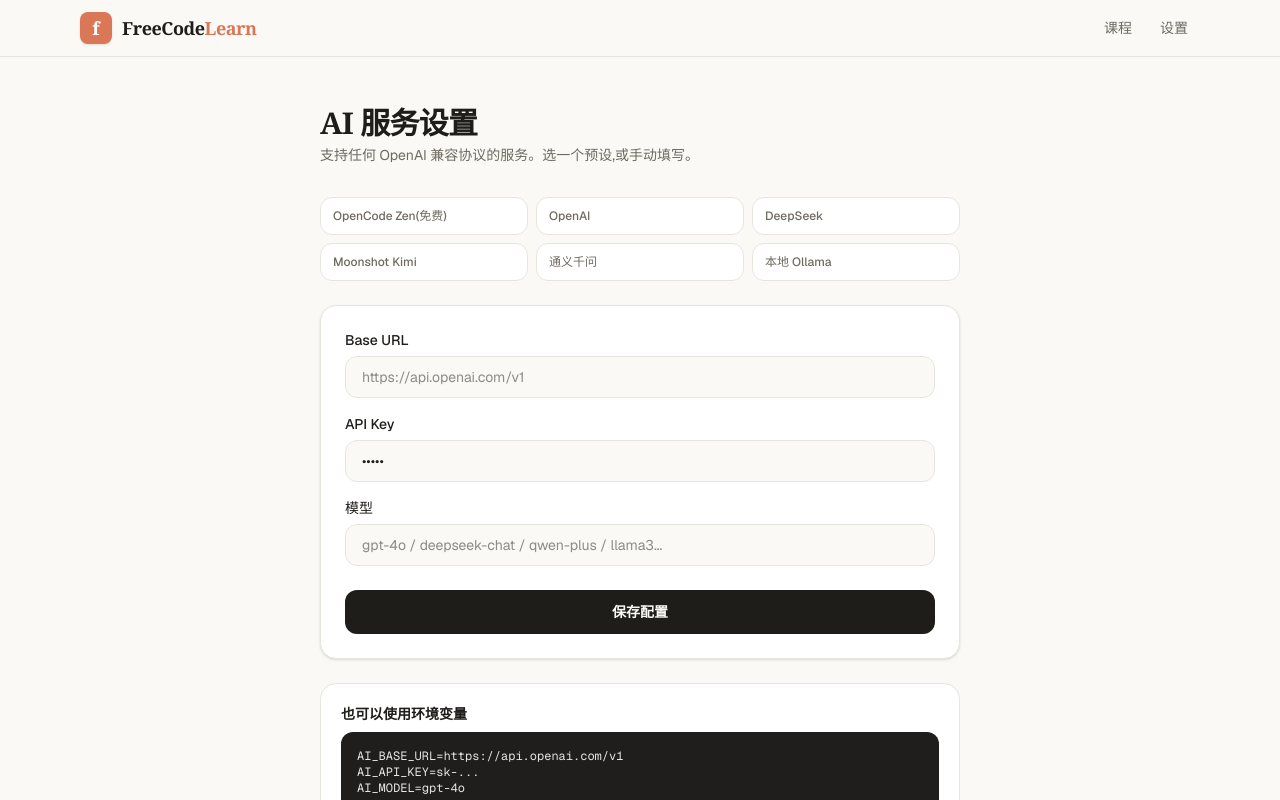
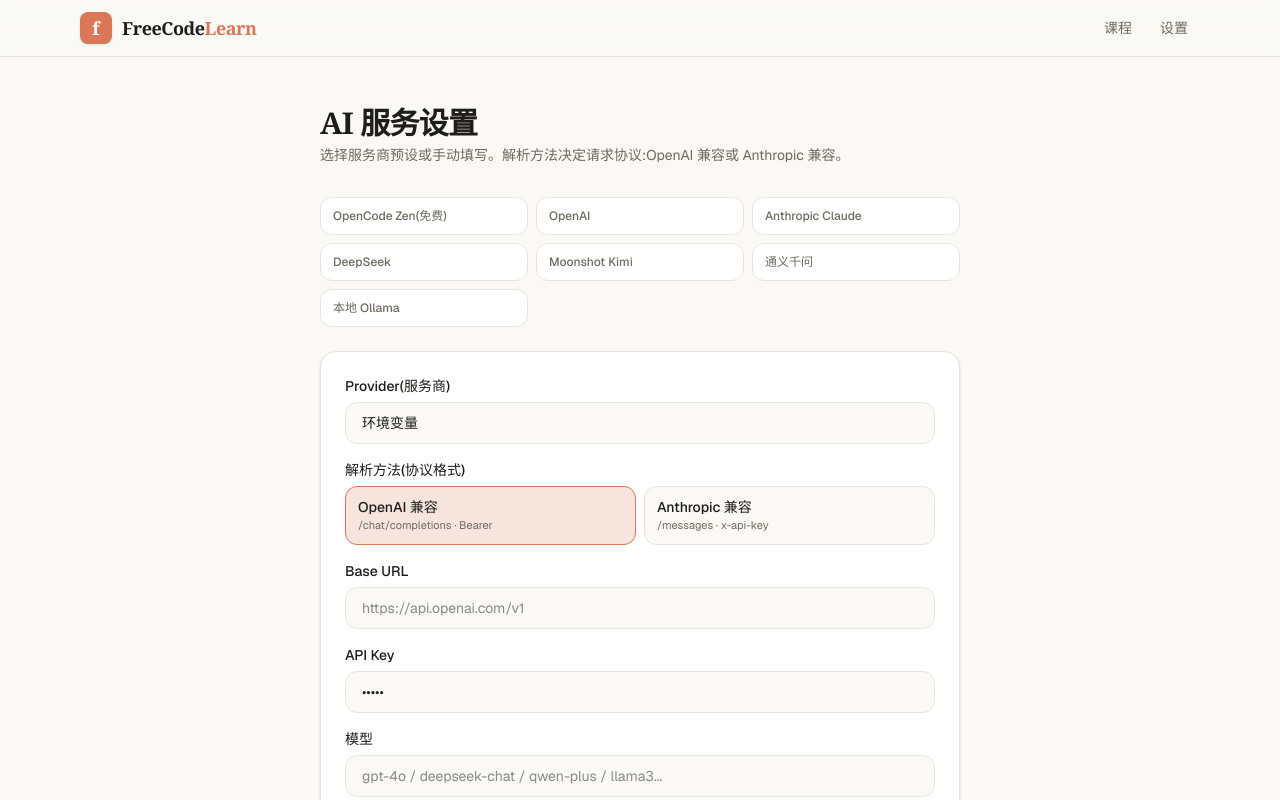
Before and after one commit to cuiJY-still-in-school/freecodelearn, a Next.js app: page /settings in a window 1280 px wide. Shown: the top 800 px of the page. Built offline with nearby package versions, Linux system fonts and the light colour scheme; no server answers.

Commit message:
feat(freecodelearn): AI 设置支持 provider/解析方法(OpenAI 或 Anthropic 协议)/baseUrl/apiKey/model,Anthropic 走 Messages API

```diff
--- a/app/api/settings/route.ts
+++ b/app/api/settings/route.ts
@@ -1,17 +1,22 @@
 import { NextResponse } from "next/server";
-import { getSettings, saveSettings } from "@/lib/store";
+import { getSettings, saveSettings, type ParseMethod } from "@/lib/store";
 
 export async function GET() {
   const settings = await getSettings();
-  return NextResponse.json(settings ?? { baseUrl: "", apiKey: "", model: "" });
+  return NextResponse.json(
+    settings ?? { provider: "", baseUrl: "", apiKey: "", model: "", parseMethod: "openai" }
+  );
 }
 
 export async function POST(req: Request) {
   const body = await req.json();
+  const parseMethod: ParseMethod = body.parseMethod === "anthropic" ? "anthropic" : "openai";
   const settings = {
+    provider: String(body.provider ?? "自定义").trim() || "自定义",
     baseUrl: String(body.baseUrl ?? "").trim(),
     apiKey: String(body.apiKey ?? "").trim(),
     model: String(body.model ?? "").trim(),
+    parseMethod,
   };
   if (!settings.apiKey) {
     return NextResponse.json({ error: "apiKey 不能为空" }, { status: 400 });
--- a/app/settings/page.tsx
+++ b/app/settings/page.tsx
@@ -2,49 +2,78 @@
 
 import { useEffect, useState } from "react";
 
-const PRESETS = [
+const PRESETS: {
+  name: string;
+  provider: string;
+  baseUrl: string;
+  model: string;
+  parseMethod: "openai" | "anthropic";
+  hint: string;
+}[] = [
   {
     name: "OpenCode Zen(免费)",
+    provider: "OpenCode Zen",
     baseUrl: "https://opencode.ai/zen/v1",
     model: "deepseek-v4-flash-free",
+    parseMethod: "openai",
     hint: "免费额度约 100 次/天,无需信用卡",
   },
   {
     name: "OpenAI",
+    provider: "OpenAI",
     baseUrl: "https://api.openai.com/v1",
     model: "gpt-4o",
+    parseMethod: "openai",
     hint: "",
   },
   {
+    name: "Anthropic Claude",
+    provider: "Anthropic",
+    baseUrl: "https://api.anthropic.com/v1",
+    model: "claude-sonnet-4-20250514",
+    parseMethod: "anthropic",
+    hint: "使用 Anthropic Messages API 协议",
+  },
+  {
     name: "DeepSeek",
+    provider: "DeepSeek",
     baseUrl: "https://api.deepseek.com/v1",
     model: "deepseek-chat",
+    parseMethod: "openai",
     hint: "",
   },
   {
     name: "Moonshot Kimi",
+    provider: "Moonshot",
     baseUrl: "https://api.moonshot.cn/v1",
     model: "kimi-k2",
+    parseMethod: "openai",
     hint: "",
   },
   {
     name: "通义千问",
+    provider: "阿里云",
     baseUrl: "https://dashscope.aliyuncs.com/compatible-mode/v1",
     model: "qwen-plus",
+    parseMethod: "openai",
     hint: "",
   },
   {
     name: "本地 Ollama",
+    provider: "Ollama",
     baseUrl: "http://localhost:11434/v1",
     model: "llama3",
+    parseMethod: "openai",
     hint: "需先 ollama pull 一个模型",
   },
 ];
 
 export default function SettingsPage() {
+  const [provider, setProvider] = useState("");
   const [baseUrl, setBaseUrl] = useState("");
   const [apiKey, setApiKey] = useState("");
   const [model, setModel] = useState("");
+  const [parseMethod, setParseMethod] = useState<"openai" | "anthropic">("openai");
   const [saved, setSaved] = useState(false);
   const [error, setError] = useState("");
   const [loading, setLoading] = useState(true);
@@ -58,9 +87,11 @@
     fetch("/api/settings")
       .then((r) => r.json())
       .then((d) => {
+        setProvider(d.provider ?? "自定义");
         setBaseUrl(d.baseUrl ?? "");
         setApiKey(d.apiKey ?? "");
         setModel(d.model ?? "");
+        setParseMethod(d.parseMethod === "anthropic" ? "anthropic" : "openai");
       })
       .finally(() => setLoading(false));
     fetch("/api/github-settings")
@@ -96,7 +127,7 @@
       const res = await fetch("/api/settings", {
         method: "POST",
         headers: { "Content-Type": "application/json" },
-        body: JSON.stringify({ baseUrl, apiKey, model }),
+        body: JSON.stringify({ provider, baseUrl, apiKey, model, parseMethod }),
       });
       const data = await res.json();
       if (!res.ok) throw new Error(data.error ?? "保存失败");
@@ -108,8 +139,10 @@
   }
 
   function applyPreset(p: (typeof PRESETS)[number]) {
+    setProvider(p.provider);
     setBaseUrl(p.baseUrl);
     setModel(p.model);
+    setParseMethod(p.parseMethod);
     setSaved(false);
     setError("");
   }
@@ -120,7 +153,7 @@
         AI 服务设置
       </h1>
       <p className="mb-8 text-sm text-ink-soft">
-        支持任何 OpenAI 兼容协议的服务。选一个预设,或手动填写。
+        选择服务商预设或手动填写。解析方法决定请求协议:OpenAI 兼容或 Anthropic 兼容。
       </p>
 
       <div className="mb-6 grid grid-cols-2 gap-2 sm:grid-cols-3">
@@ -144,6 +177,38 @@
         onSubmit={save}
         className="rounded-2xl border border-line bg-card p-6 shadow-sm"
       >
+        <label className="mb-1.5 block text-sm font-medium text-ink">
+          Provider(服务商)
+        </label>
+        <input
+          value={provider}
+          onChange={(e) => setProvider(e.target.value)}
+          placeholder="OpenCode Zen / OpenAI / Anthropic / 自定义..."
+          className="mb-4 w-full rounded-xl border border-line bg-bg px-4 py-2.5 text-sm outline-none transition focus:border-accent focus:ring-2 focus:ring-accent/20"
+        />
+        <label className="mb-1.5 block text-sm font-medium text-ink">
+          解析方法(协议格式)
+        </label>
+        <div className="mb-4 grid grid-cols-2 gap-2">
+          {[
+            { v: "openai" as const, l: "OpenAI 兼容", d: "/chat/completions · Bearer" },
+            { v: "anthropic" as const, l: "Anthropic 兼容", d: "/messages · x-api-key" },
+          ].map((o) => (
+            <button
+              key={o.v}
+              type="button"
+              onClick={() => setParseMethod(o.v)}
+              className={`rounded-xl border px-3 py-2.5 text-left transition ${
+                parseMethod === o.v
+                  ? "border-accent bg-accent-soft"
+                  : "border-line bg-bg hover:border-accent/40"
+              }`}
+            >
+              <span className="block text-sm font-medium">{o.l}</span>
+              <span className="block text-[11px] text-ink-soft">{o.d}</span>
+            </button>
+          ))}
+        </div>
         <label className="mb-1.5 block text-sm font-medium text-ink">
           Base URL
         </label>
@@ -199,7 +264,9 @@
         <pre className="overflow-x-auto rounded-xl bg-[#1f1e1d] p-4 font-mono text-xs text-[#e8e6e1]">
           {`AI_BASE_URL=https://api.openai.com/v1
 AI_API_KEY=sk-...
-AI_MODEL=gpt-4o`}
+AI_MODEL=gpt-4o
+AI_PROVIDER=OpenAI
+AI_PARSE_METHOD=openai   # 或 anthropic`}
         </pre>
         <p className="mt-3 text-xs text-ink-soft">
           环境变量优先级低于网页设置。密钥仅保存在本机
--- a/lib/ai.ts
+++ b/lib/ai.ts
@@ -115,7 +115,7 @@
   const settings = await getSettings();
   if (!settings || !settings.apiKey) {
     throw new Error(
-      "未配置 AI 服务。请先在「设置」页填写 baseUrl / apiKey / model,或设置环境变量 AI_BASE_URL、AI_API_KEY、AI_MODEL"
+      "未配置 AI 服务。请先在「设置」页填写 provider / baseUrl / apiKey / model,或设置环境变量 AI_BASE_URL、AI_API_KEY、AI_MODEL"
     );
   }
 
@@ -123,6 +123,42 @@
     /\/+$/,
     ""
   );
+  const method = settings.parseMethod ?? "openai";
+
+  if (method === "anthropic") {
+    const response = await fetch(`${baseUrl}/messages`, {
+      method: "POST",
+      headers: {
+        "Content-Type": "application/json",
+        "x-api-key": settings.apiKey,
+        "anthropic-version": "2023-06-01",
+        ...(json ? { "anthropic-beta": "json-20250507" } : {}),
+      },
+      body: JSON.stringify({
+        model: settings.model,
+        max_tokens: 8192,
+        temperature: 0.7,
+        system: json
+          ? `${SYSTEM_PROMPT}\n\n严格输出 JSON,不要任何多余文字或 markdown 代码块。`
+          : SYSTEM_PROMPT,
+        messages: [{ role: "user", content: userPrompt }],
+      }),
+    });
+    if (!response.ok) {
+      const text = await response.text();
+      throw new Error(`AI 服务请求失败 (${response.status}): ${text.slice(0, 300)}`);
+    }
+    const data = await response.json();
+    const content: string =
+      (Array.isArray(data?.content)
+        ? data.content
+            .map((b: { text?: string }) => b?.text ?? "")
+            .join("")
+        : "") ?? "";
+    if (!content) throw new Error("AI 返回为空,请检查模型配置");
+    return content;
+  }
+
   const response = await fetch(`${baseUrl}/chat/completions`, {
     method: "POST",
     headers: {
--- a/lib/store.ts
+++ b/lib/store.ts
@@ -7,10 +7,14 @@
 const COURSES_DIR = path.join(DATA_DIR, "courses");
 const SETTINGS_FILE = path.join(DATA_DIR, "settings.json");
 
+export type ParseMethod = "openai" | "anthropic";
+
 export interface AISettings {
+  provider: string;
   baseUrl: string;
   apiKey: string;
   model: string;
+  parseMethod: ParseMethod;
 }
 
 export interface CourseMeta {
@@ -89,12 +93,21 @@
 export async function getSettings(): Promise<AISettings | null> {
   try {
     const raw = await fs.readFile(SETTINGS_FILE, "utf8");
-    return JSON.parse(raw) as AISettings;
+    const parsed = JSON.parse(raw) as Partial<AISettings>;
+    return {
+      provider: parsed.provider ?? "自定义",
+      baseUrl: parsed.baseUrl ?? "",
+      apiKey: parsed.apiKey ?? "",
+      model: parsed.model ?? "",
+      parseMethod: parsed.parseMethod ?? "openai",
+    };
   } catch {
     const env = {
+      provider: process.env.AI_PROVIDER ?? "环境变量",
       baseUrl: process.env.AI_BASE_URL ?? "",
       apiKey: process.env.AI_API_KEY ?? "",
       model: process.env.AI_MODEL ?? "",
+      parseMethod: (process.env.AI_PARSE_METHOD ?? "openai") as ParseMethod,
     };
     return env.baseUrl || env.apiKey || env.model ? env : null;
   }
```
